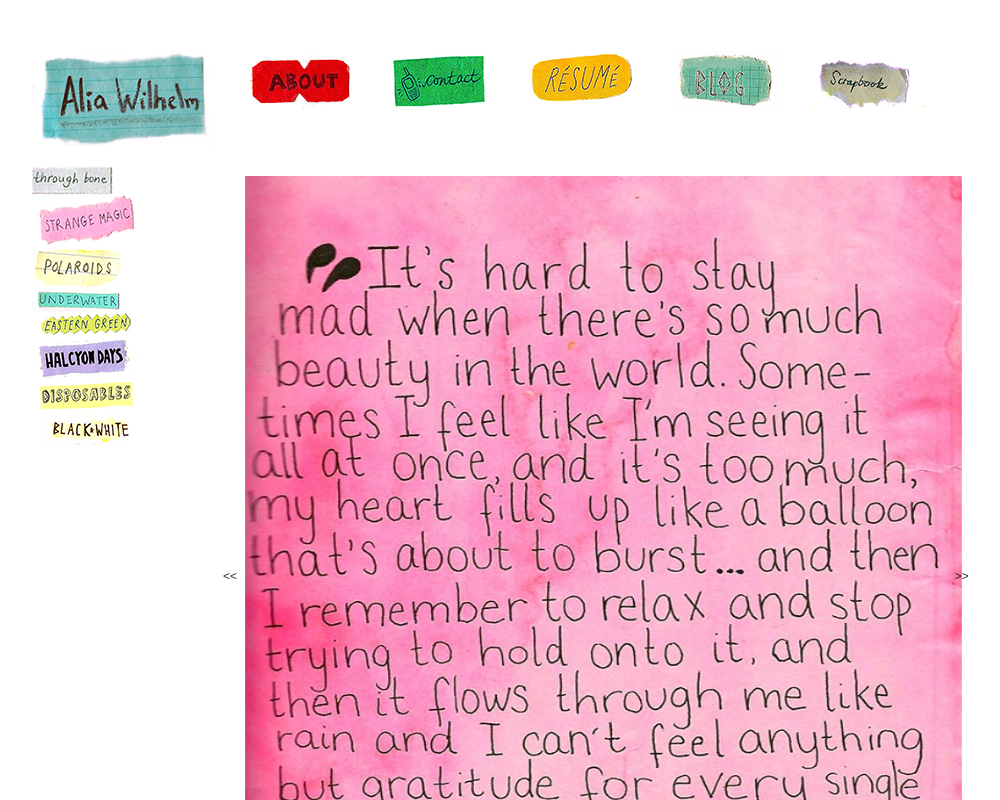
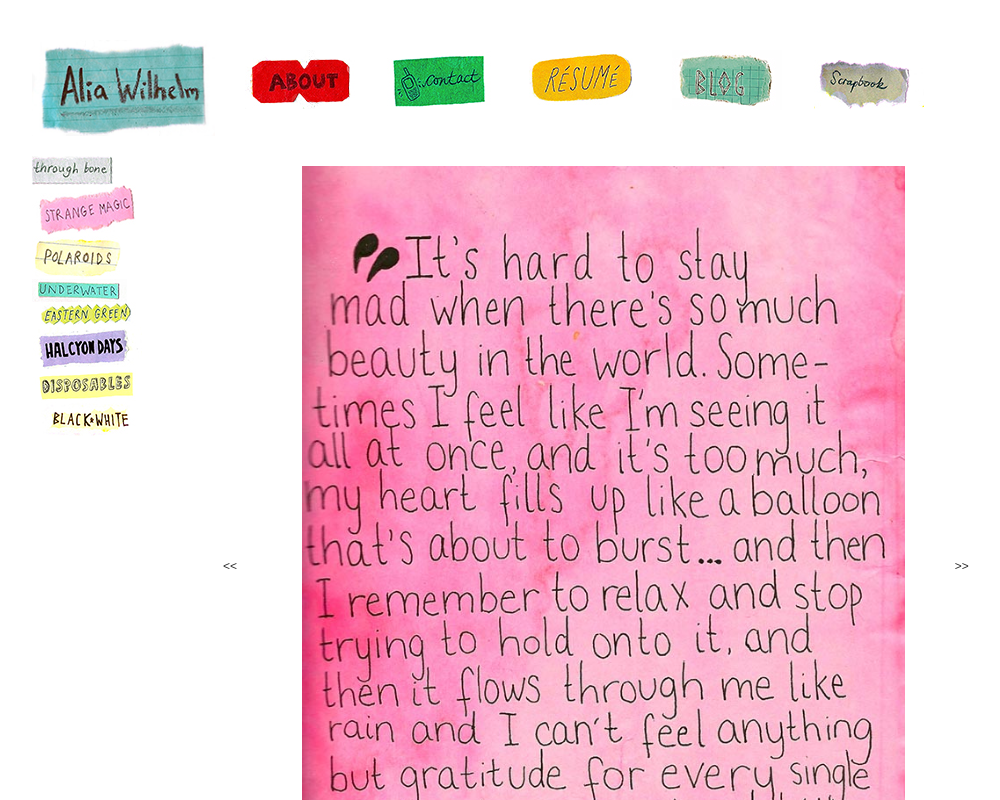
Before and after one commit to aliaswilhelm/aliaswilhelm.github.io, a plain HTML site: page home.html in a window 1280 px wide. Both pictures are taken after a click on the element 959 px from the left and 85 px from the top of the page. Shown: the top 800 px of the page, without its empty margins (90-1090 px from the left). Drawn offline with nearby package versions, Linux system fonts and the light colour scheme.

Commit message:
more corrections
may 17

```diff
--- a/index.css
+++ b/index.css
@@ -30,7 +30,6 @@ body{
 	height:420px;
 }
 */
-
 .bottomrow div.slideshow img{
 	height:100%;
 	margin: 0 auto;
@@ -53,8 +52,8 @@ body{
 }
 
 .img-c img{
-	height:auto;
-	width:100%;
+	height:100%;
+	width:auto;
 }
 
 .img-d{
@@ -62,9 +61,9 @@ body{
 	cursor:pointer;
 }
 
-/*.img-e{
+.img-e{
 	margin-top:-10px;
-}*/
+}
 
 .sb{
 	cursor:pointer;
```
